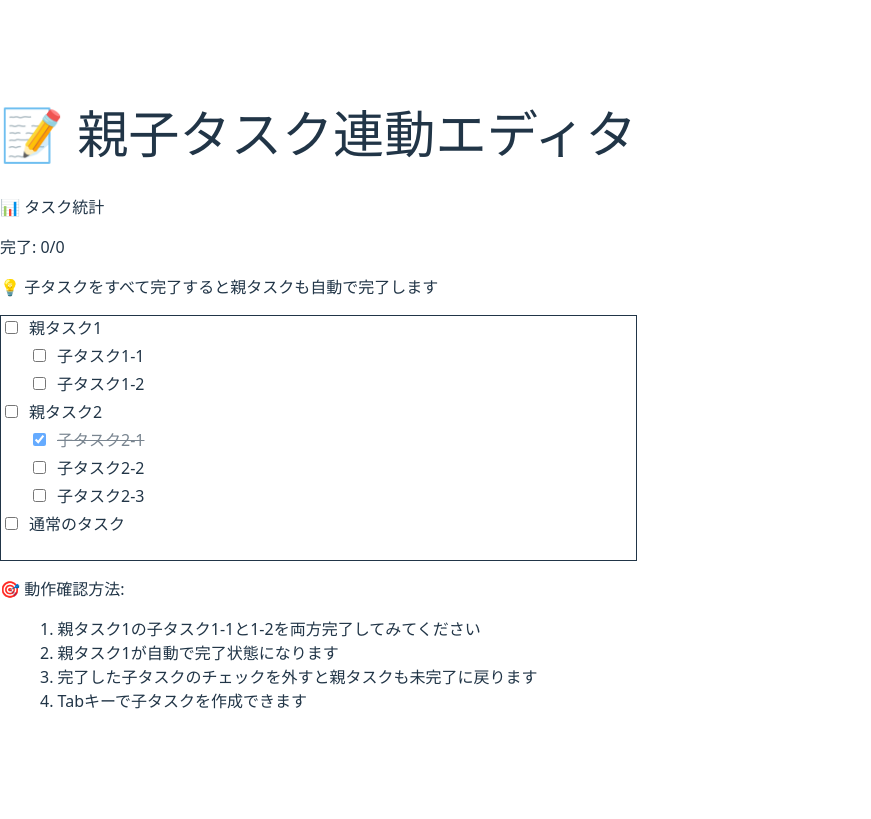
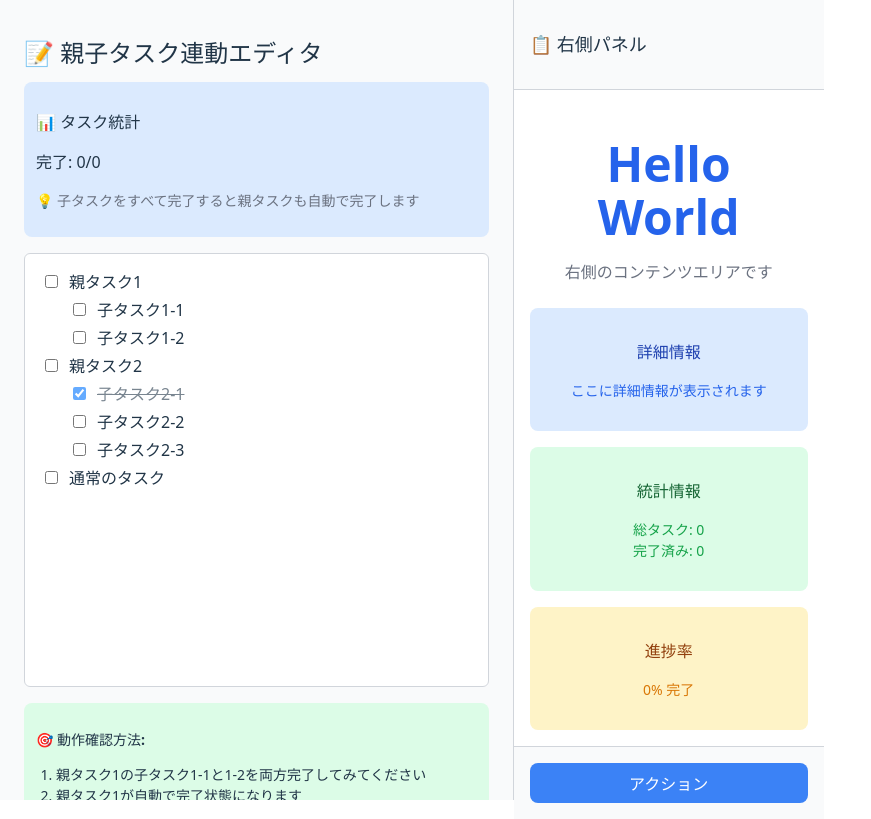
Before and after one commit to sollall/todoapp, a React (Vite) app in the folder my_app/: page / in a window 1280 px wide. Shown: the whole page, without its empty margins (0-871 px from the left). Built offline with nearby package versions, Linux system fonts and the light colour scheme.

Commit message:
右側に画面出てきた

```diff
--- a/my_app/src/App.tsx
+++ b/my_app/src/App.tsx
@@ -49,28 +49,22 @@ export default function App() {
       let hasChanges = false;
 
       parentTasks.forEach(parentTask => {
-        // 直下の子タスクリストを取得
         const childTaskList = parentTask.querySelector('ul[data-type="taskList"]');
 
         if (childTaskList) {
-          // 直下の子タスクのみを取得（孫タスクは除外）
           const childTasks = childTaskList.querySelectorAll(':scope > li[data-type="taskItem"]');
 
           if (childTasks.length > 0) {
-            // すべての子タスクが完了しているかチェック
             const allChildrenCompleted = Array.from(childTasks).every(child =>
               child.getAttribute('data-checked') === 'true'
             );
 
-            // 親タスクの現在の状態
             const parentChecked = parentTask.getAttribute('data-checked') === 'true';
 
-            // 子タスクがすべて完了していて、親が未完了の場合
             if (allChildrenCompleted && !parentChecked) {
               parentTask.setAttribute('data-checked', 'true');
               hasChanges = true;
             }
-            // 子タスクに未完了があって、親が完了している場合
             else if (!allChildrenCompleted && parentChecked) {
               parentTask.setAttribute('data-checked', 'false');
               hasChanges = true;
@@ -79,10 +73,8 @@ export default function App() {
         }
       });
 
-      // 変更があった場合、エディタの内容を更新
       if (hasChanges) {
         const updatedHtml = doc.body.innerHTML;
-        // 無限ループを防ぐため、一時的にonUpdateを無効化
         editor.commands.setContent(updatedHtml, false);
       }
 
@@ -94,29 +86,38 @@ export default function App() {
         totalTasks: allTasks.length,
         completedTasks: completedTasks.length
       });
-
-      console.log('タスク統計:', {
-        total: allTasks.length,
-        completed: completedTasks.length,
-        hasAutoUpdates: hasChanges
-      });
     },
   });
 
   return (
-    <div className="p-6 max-w-2xl mx-auto">
-      <h1 className="text-2xl font-bold mb-4">📝 親子タスク連動エディタ</h1>
+    <div style={{ display: 'flex', height: '100vh', backgroundColor: '#f9fafb' }}>
+      {/* 左側 */}
+      <div style={{ width: '60%', padding: '24px', overflow: 'auto' }}>
+        <h1 style={{ fontSize: '24px', fontWeight: 'bold', marginBottom: '16px' }}>
+          📝 親子タスク連動エディタ
+        </h1>
 
         {/* 統計表示 */}
-      <div className="mb-4 p-3 bg-blue-50 rounded">
-        <p className="font-medium">📊 タスク統計</p>
+        <div style={{
+          marginBottom: '16px',
+          padding: '12px',
+          backgroundColor: '#dbeafe',
+          borderRadius: '8px'
+        }}>
+          <p style={{ fontWeight: '600' }}>📊 タスク統計</p>
           <p>完了: {stats.completedTasks}/{stats.totalTasks}</p>
-        <p className="text-sm text-gray-600 mt-2">
+          <p style={{ fontSize: '14px', color: '#6b7280', marginTop: '8px' }}>
             💡 子タスクをすべて完了すると親タスクも自動で完了します
           </p>
         </div>
 
-      <div className="border border-gray-300 rounded-md p-4">
+        <div style={{
+          border: '1px solid #d1d5db',
+          borderRadius: '6px',
+          padding: '16px',
+          backgroundColor: 'white',
+          minHeight: '400px'
+        }}>
           <EditorContent
             editor={editor}
             className="prose w-full h-full outline-none checked-task"
@@ -124,9 +125,15 @@ export default function App() {
         </div>
 
         {/* 使い方説明 */}
-      <div className="mt-4 p-3 bg-green-50 rounded text-sm">
-        <p className="font-medium mb-2">🎯 動作確認方法:</p>
-        <ol className="list-decimal list-inside space-y-1 text-gray-700">
+        <div style={{
+          marginTop: '16px',
+          padding: '12px',
+          backgroundColor: '#dcfce7',
+          borderRadius: '8px',
+          fontSize: '14px'
+        }}>
+          <p style={{ fontWeight: '600', marginBottom: '8px' }}>🎯 動作確認方法:</p>
+          <ol style={{ paddingLeft: '20px', lineHeight: '1.5' }}>
             <li>親タスク1の子タスク1-1と1-2を両方完了してみてください</li>
             <li>親タスク1が自動で完了状態になります</li>
             <li>完了した子タスクのチェックを外すと親タスクも未完了に戻ります</li>
@@ -134,5 +141,99 @@ export default function App() {
           </ol>
         </div>
       </div>
+
+      {/* 右側 */}
+      <div style={{
+        width: '40%',
+        backgroundColor: 'white',
+        borderLeft: '1px solid #d1d5db',
+        display: 'flex',
+        flexDirection: 'column'
+      }}>
+        {/* ヘッダー */}
+        <div style={{
+          padding: '16px',
+          borderBottom: '1px solid #d1d5db',
+          backgroundColor: '#f9fafb'
+        }}>
+          <h2 style={{ fontSize: '18px', fontWeight: '600' }}>📋 右側パネル</h2>
+        </div>
+
+        {/* コンテンツ */}
+        <div style={{ flex: 1, padding: '16px' }}>
+          <div style={{ textAlign: 'center' }}>
+            <h1 style={{
+              fontSize: '48px',
+              fontWeight: 'bold',
+              color: '#2563eb',
+              marginBottom: '16px'
+            }}>
+              Hello World
+            </h1>
+            <p style={{ color: '#6b7280', marginBottom: '24px' }}>
+              右側のコンテンツエリアです
+            </p>
+
+            <div style={{ display: 'flex', flexDirection: 'column', gap: '16px' }}>
+              <div style={{
+                padding: '16px',
+                backgroundColor: '#dbeafe',
+                borderRadius: '8px'
+              }}>
+                <p style={{ color: '#1e40af', fontWeight: '600' }}>詳細情報</p>
+                <p style={{ color: '#2563eb', fontSize: '14px', marginTop: '4px' }}>
+                  ここに詳細情報が表示されます
+                </p>
+              </div>
+
+              <div style={{
+                padding: '16px',
+                backgroundColor: '#dcfce7',
+                borderRadius: '8px'
+              }}>
+                <p style={{ color: '#166534', fontWeight: '600' }}>統計情報</p>
+                <p style={{ color: '#16a34a', fontSize: '14px', marginTop: '4px' }}>
+                  総タスク: {stats.totalTasks}<br />
+                  完了済み: {stats.completedTasks}
+                </p>
+              </div>
+
+              <div style={{
+                padding: '16px',
+                backgroundColor: '#fef3c7',
+                borderRadius: '8px'
+              }}>
+                <p style={{ color: '#92400e', fontWeight: '600' }}>進捗率</p>
+                <p style={{ color: '#d97706', fontSize: '14px', marginTop: '4px' }}>
+                  {stats.totalTasks > 0 ?
+                    `${Math.round((stats.completedTasks / stats.totalTasks) * 100)}%` :
+                    '0%'
+                  } 完了
+                </p>
+              </div>
+            </div>
+          </div>
+        </div>
+
+        {/* フッター */}
+        <div style={{
+          padding: '16px',
+          borderTop: '1px solid #d1d5db',
+          backgroundColor: '#f9fafb'
+        }}>
+          <button style={{
+            width: '100%',
+            padding: '8px 16px',
+            backgroundColor: '#3b82f6',
+            color: 'white',
+            border: 'none',
+            borderRadius: '8px',
+            cursor: 'pointer'
+          }}>
+            アクション
+          </button>
+        </div>
+      </div>
+    </div>
   );
 }
```
Lines whose indentation alone changed are shown as unchanged.
